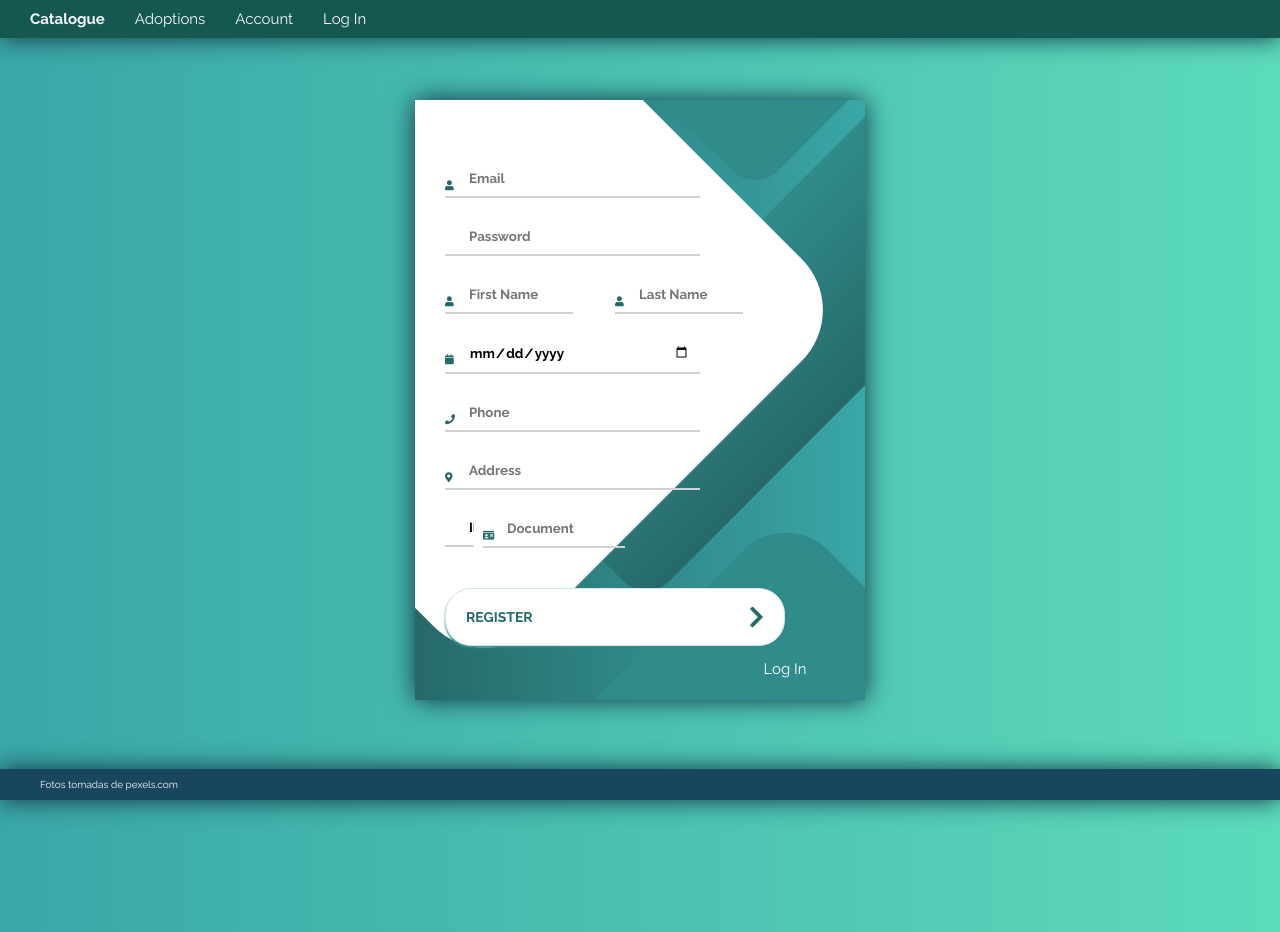
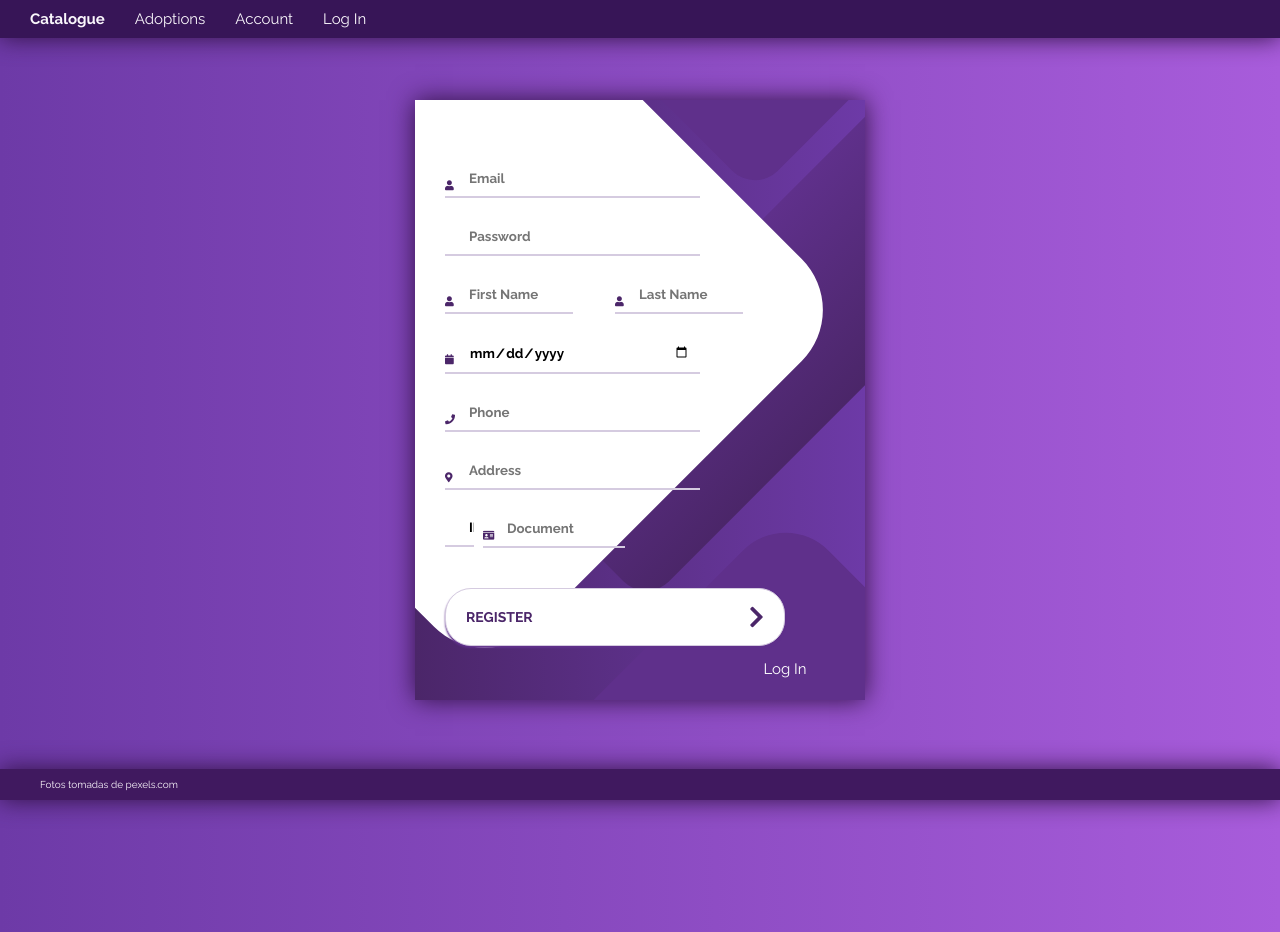
Before and after one commit to LooihV/pet-adoption-house, a Django app: page /index/register in a window 1280 px wide. Run offline with Django 4.2, Linux system fonts and the light colour scheme; data that the repository does not hold is empty.

Commit message:
Modified all the colors of the page with var, and added a var withthe logo url

```diff
--- a/PetAdoptionHouse/index/static/index/static/styles.css
+++ b/PetAdoptionHouse/index/static/index/static/styles.css
@@ -13,25 +13,28 @@
  html {
      font-size: 62.5%;
 }
-/* Colores */
  :root {
-     --color-olive: #155751;
-     --color-gray-100: #f7fafc;
-     --color-gray-200: #edf2f7;
-     --color-gray-300: #e2e8f0;
-     --color-gray-400: #cbd5e0;
-     --color-gray-500: #a0aec0;
-     --color-gray-600: #718096;
-     --color-gray-700: #4a5568;
-     --color-gray-800: #19465f;
-     --color-gray-900: #2d3748;
-     --color-blug: #3aa7a7;
-     --color-greenc:#5cdbbb;
-     --color-middle: #308b8b;
-     --color-shadows: #113244;
-     --color-darker-blug: #266969;
+     --color-black: rgb(0, 0, 0);
+     --color-white: #ffffff;
+     --color-olive: #371557;
+     --color-gray-100: #faf7fc;
+     --color-gray-200: #f3edf7;
+     --color-gray-300: #eae2f0;
+     --color-gray-400: #d5cbe0;
+     --color-gray-500: #b2a0c0;
+     --color-gray-600: #877196;
+     --color-gray-700: #5a4a68;
+     --color-gray-800: #40195f;
+     --color-gray-900: #3b2d48;
+     --color-shine-blug: #dfd3e8;
+     --color-blug: #6d3aa7;
+     --color-greenc:#a85cdb;
+     --color-middle: #5f308b;
+     --color-shadows: #301144;
+     --color-darker-blug: #4b2669;
+     --color-buttons: #78359e;
+     --logo-url: 'https://lh3.googleusercontent.com/pw/ADCreHfYoJnbPPAwDcVJxjO62aUsx-VzsbUsyyu5SmNUieQJm1j0fgDS0i664BXdx_qdq1SfyzrkW1dvJtOvrYNAG0LtihKfc0F7G4RO4fpwwOuHf3lGTBo=w2400';
 }
-/* Header */
  .header {
      background-color: var(--color-olive);
      color: var(--color-gray-100);
@@ -188,12 +189,12 @@
      border-bottom-color: var(--color-olive);
 }
  .login__submit {
-     background: #fff;
+     background: var(--color-white);
      font-size: 14px;
      margin-top: 30px;
      padding: 16px 20px;
      border-radius: 26px;
-     border: 1px solid #d3e8e5;
+     border: 1px solid var(--color-gray-400);
      text-transform: uppercase;
      font-weight: 700;
      display: flex;
@@ -245,7 +246,7 @@
 }
  .register__input {
      border: none;
-     border-bottom: 2px solid #D1D1D4;
+     border-bottom: 2px solid var(--color-gray-400);
      background: none;
      padding: 10px;
      padding-left: 24px;
```
Also changed, not shown: other parts of PetAdoptionHouse/index/static/index/static/styles.css (+34 -41 lines).
